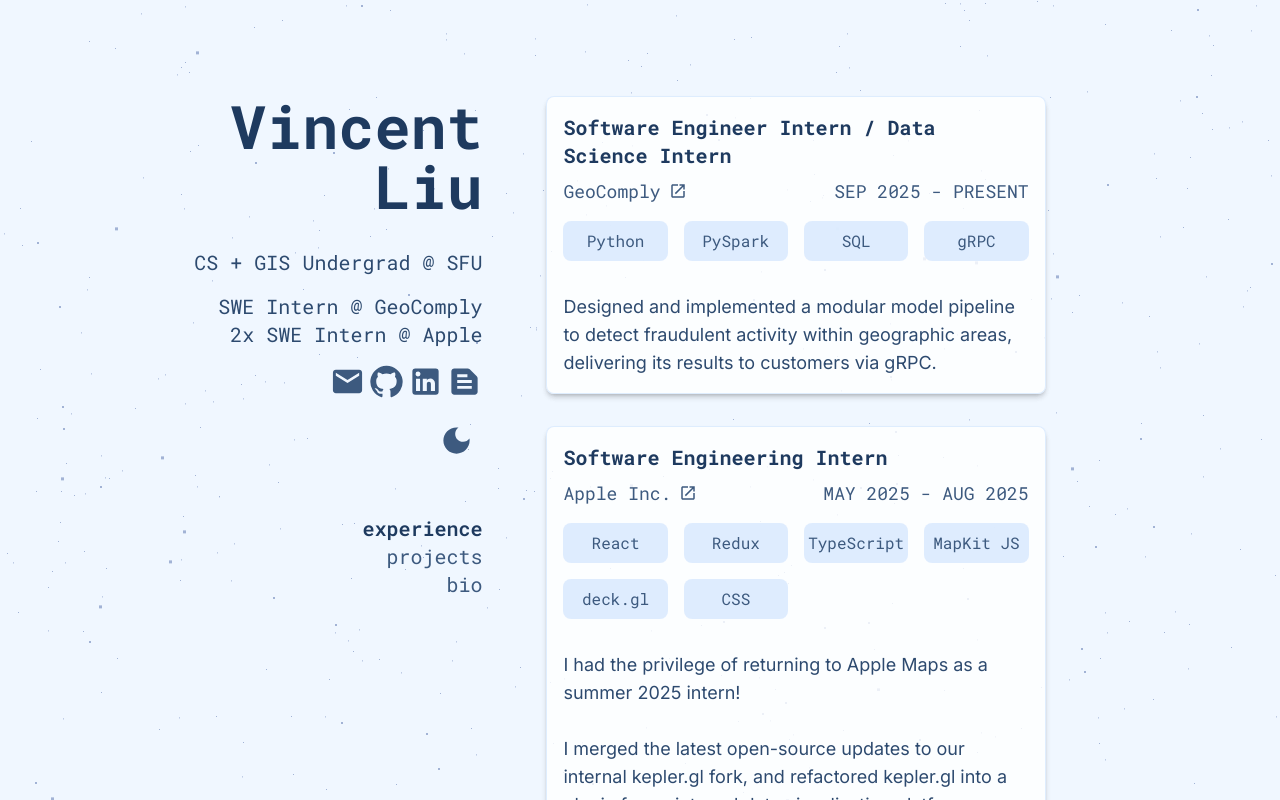
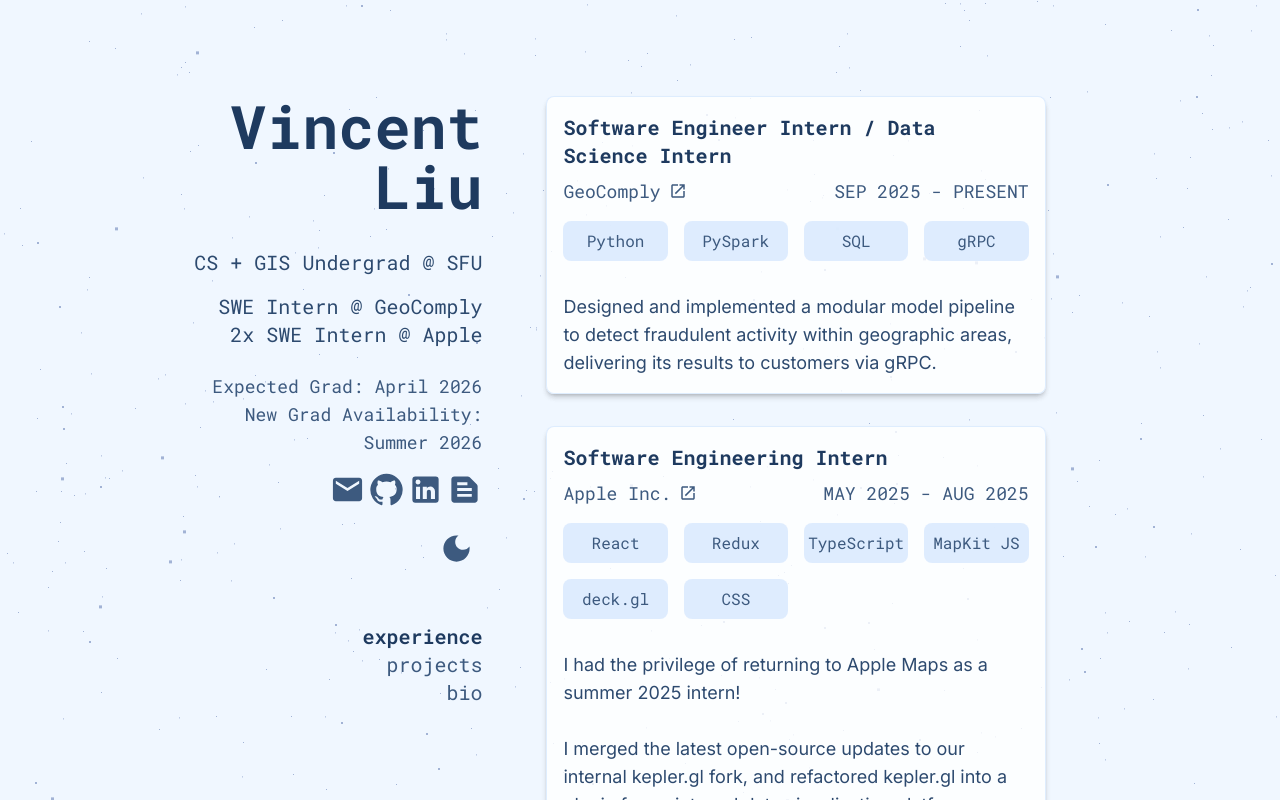
Before and after one commit to vinn03/personal-portfolio, a React (Vite) app in the folder portfolio/: page / in a window 1280 px wide. Shown: the top 800 px of the page. Built offline with nearby package versions, Linux system fonts and the light colour scheme.

Commit message:
added grad details

```diff
--- a/portfolio/src/components/intro/intro.tsx
+++ b/portfolio/src/components/intro/intro.tsx
@@ -10,6 +10,11 @@
         <div>SWE Intern @ GeoComply</div>
         <div>2x SWE Intern @ Apple</div>
       </div>
+
+      <div className="text-lg font-mono mt-6 text-navy-700 dark:text-blue-200">
+        <div>Expected Grad: April 2026</div>
+        <div>New Grad Availability: Summer 2026</div>
+      </div>
     </span>
   );
 }
```
